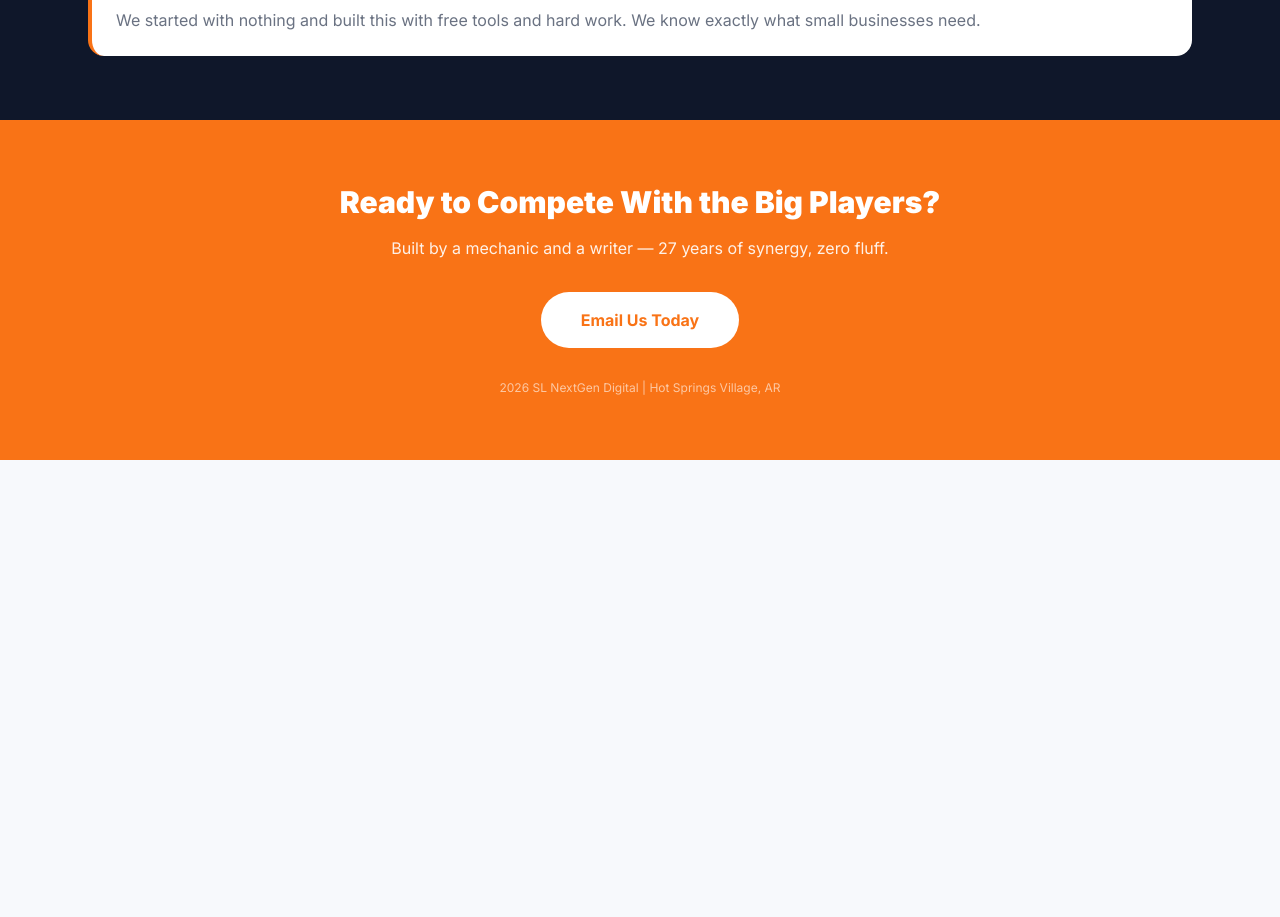
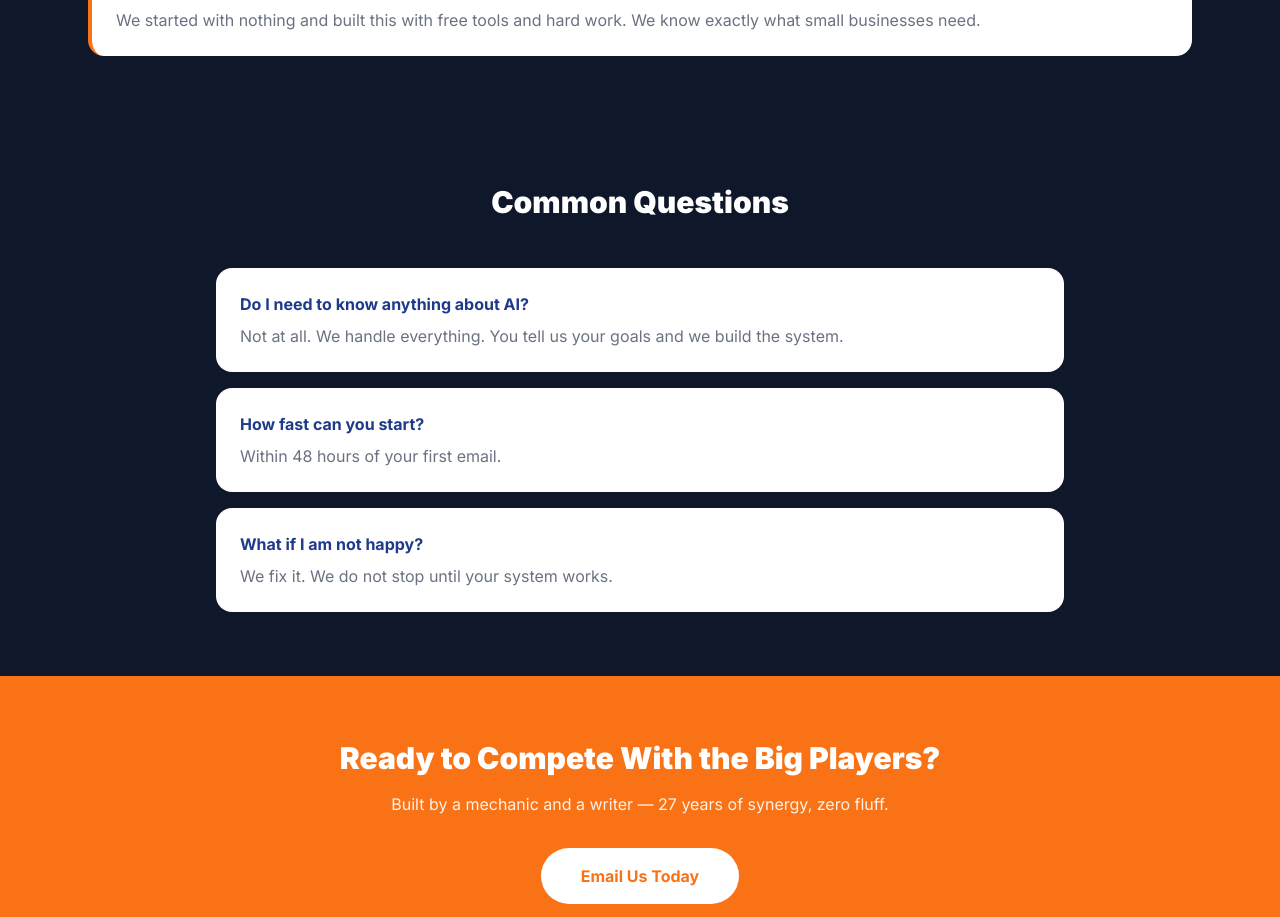
Before and after one commit to Snowman501/slnextgen-global, a Next.js app: page / in a window 1280 px wide. Shown: the part 1980-2897 px from the top of the page. Before the commit the page ends 2440 px from the top, so only its background shows below. Built offline with nearby package versions, Linux system fonts and the light colour scheme.

Commit message:
add FAQ section

```diff
--- a/app/page.tsx
+++ b/app/page.tsx
@@ -61,6 +61,23 @@ export default function Home() {
           </div>
         </div>
       </section>
+      <section className="px-6 py-16 max-w-4xl mx-auto">
+        <h2 className="text-3xl font-black text-white text-center mb-12">Common Questions</h2>
+        <div className="space-y-4">
+          <div className="bg-white p-6 rounded-2xl">
+            <h3 className="font-bold text-[#1E3A8A] mb-2">Do I need to know anything about AI?</h3>
+            <p className="text-gray-500">Not at all. We handle everything. You tell us your goals and we build the system.</p>
+          </div>
+          <div className="bg-white p-6 rounded-2xl">
+            <h3 className="font-bold text-[#1E3A8A] mb-2">How fast can you start?</h3>
+            <p className="text-gray-500">Within 48 hours of your first email.</p>
+          </div>
+          <div className="bg-white p-6 rounded-2xl">
+            <h3 className="font-bold text-[#1E3A8A] mb-2">What if I am not happy?</h3>
+            <p className="text-gray-500">We fix it. We do not stop until your system works.</p>
+          </div>
+        </div>
+      </section>
       <section id="contact" className="bg-[#F97316] py-16 px-6 text-center">
         <h2 className="text-3xl font-black text-white mb-4">Ready to Compete With the Big Players?</h2>
         <p className="text-white opacity-90 mb-8">Built by a mechanic and a writer — 27 years of synergy, zero fluff.</p>
```
Also changed, not shown: 1 other file (tests, documents, lock files or other folders).
